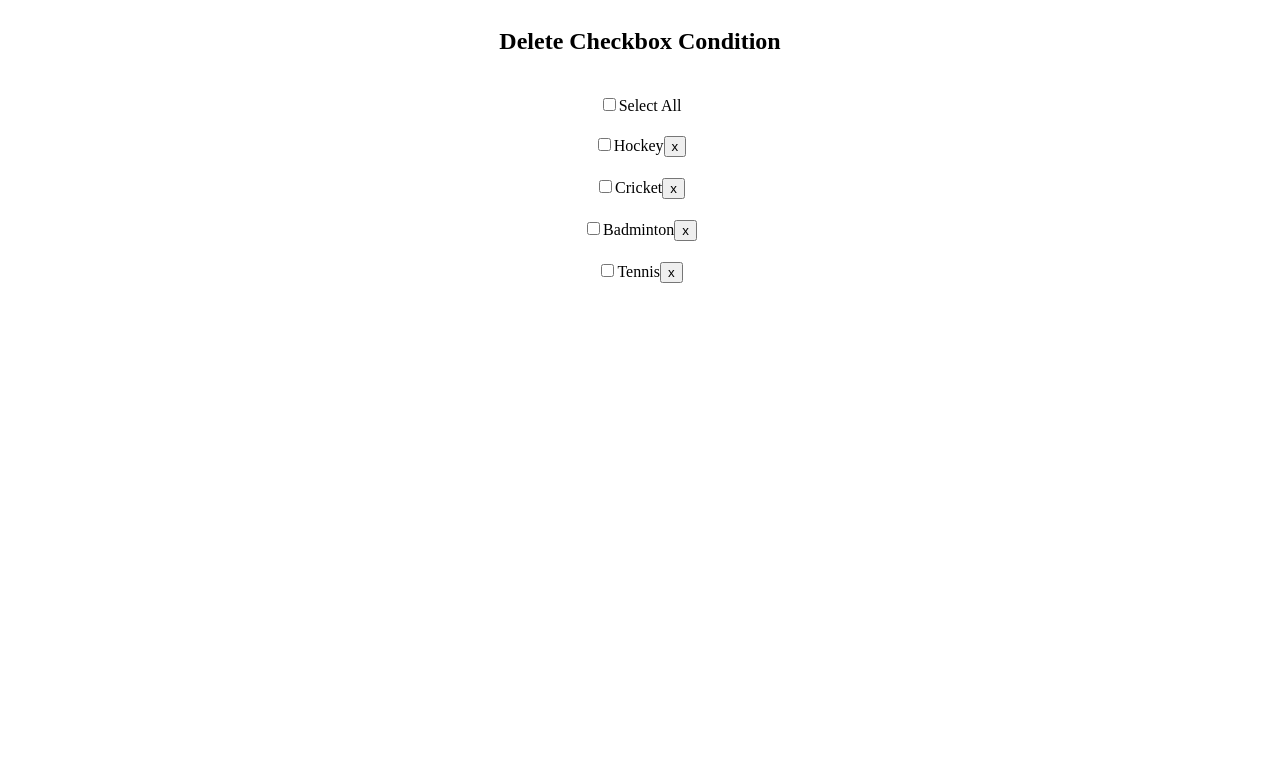
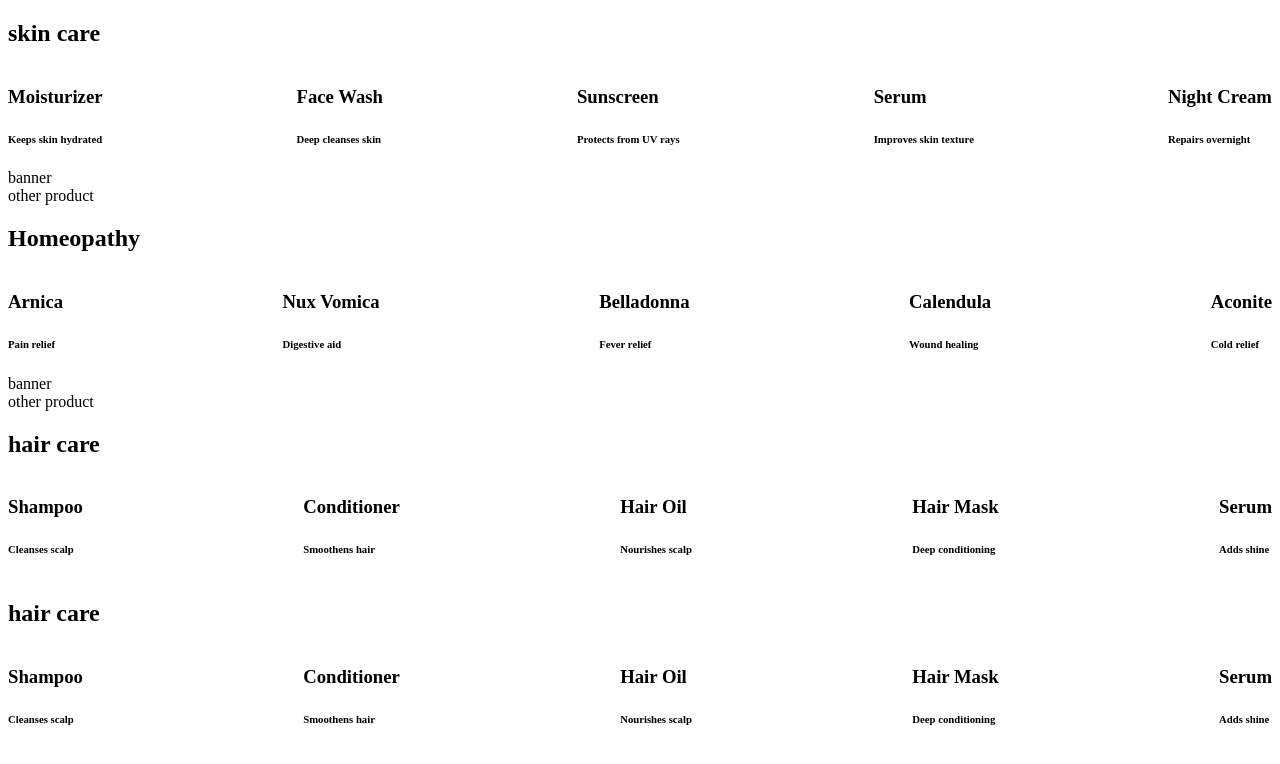
Before and after one commit to priyanka807/react-questions, a React (Create React App) app: page / in a window 1280 px wide. Shown: the top 764 px of the page. Built offline with nearby package versions, Linux system fonts and the light colour scheme.

Commit message:
add props concept

```diff
--- a/src/App.js
+++ b/src/App.js
@@ -24,9 +24,14 @@ import ParentComponent from './props/props';
 import { DarkModeContext } from './darkModeUsingUseContext/context';
 import DarkModeUsingUseContext from './darkModeUsingUseContext/darkModeUsingUseContext';
 import SwapListCheckboxCondition from './swapListCheckboxCondition/swapListCheckboxCondition';
-
+import Slider from './slider/slider';
+import { products } from './utlis/products';
 
 function App() {
+  const skinCareProducts = products.filter((data)=>data.category==="skin care")
+  const homeopathyProducts = products.filter((data)=>data.category==="Homeopathy")
+  const hairCareProducts = products.filter((data)=>data.category==="hair care")
+console.log(hairCareProducts,'homeopathyProducts hair care')
   return (
     <>
    {/* <Startresetpause/>
@@ -40,7 +45,7 @@ function App() {
 {/* <Cleanupfunction/> */}
 {/* <Products/> */}
 {/* <Parent/> */}
-<DeleteCheckboxCondition/>
+{/* <DeleteCheckboxCondition/> */}
 {/* <SwapList/> */}
 {/* <SelectfavourteGameAndMovie/> */}
 {/* <Infintiveballer/>
@@ -56,6 +61,18 @@ function App() {
 {/* <DarkModeUsingUseContext/> */}
 {/* <SwapList/>
 <SwapListCheckboxCondition/> */}
+{/* {products.map((data)=>(
+  <Slider  title={data.category} data={data.data}/>
+))} */}
+
+<Slider   data={skinCareProducts}/>
+<div>banner</div>
+<div>other product</div>
+<Slider   data={homeopathyProducts}/>
+<div>banner</div>
+<div>other product</div>
+<Slider   data={hairCareProducts}/>
+<Slider   data={hairCareProducts}/>
   </>
   );
 }
--- /dev/null
+++ b/src/slider/slider.jsx
@@ -0,0 +1,37 @@
+
+import React from 'react'
+
+const Slider = ({data}) => {
+    // console.log(title,'title')
+    console.log(data,'data')
+  return (
+    <>
+    {data.map((data,index)=>(
+<div key={index}>
+<h2>{data.category}</h2>
+<div style={{display:'flex',justifyContent:'space-between',alignItems:'center',flexWrap:'wrap',gap:'30px'}}>
+{data.data.map((detail)=>(
+  <div  >
+      <h3>{detail.title}</h3>
+      <h6>{detail.des}</h6>
+  </div>
+
+))}
+</div>
+
+
+</div>
+
+    ))}
+    </>
+//     <div>{title}
+//     <div style={{display:'flex',justifyContent:'center',alignItems:'center',flexWrap:'wrap',gap:'30px'}}>
+//     {data.map((item)=>(
+// <div ><h2>{item.title}</h2><h2>{item.des}</h2></div>
+//     ))}
+//     </div>
+//     </div>
+  )
+}
+
+export default Slider
--- /dev/null
+++ b/src/utlis/products.js
@@ -0,0 +1,44 @@
+
+
+export const products = [
+    {
+      category: "skin care",
+      data: [
+        { title: "Moisturizer", des: "Keeps skin hydrated", count: "1" },
+        { title: "Face Wash", des: "Deep cleanses skin", count: "1" },
+        { title: "Sunscreen", des: "Protects from UV rays", count: "1" },
+        { title: "Serum", des: "Improves skin texture", count: "1" },
+        { title: "Night Cream", des: "Repairs overnight", count: "1" }
+      ]
+    },
+    {
+      category: "hair care",
+      data: [
+        { title: "Shampoo", des: "Cleanses scalp", count: "1" },
+        { title: "Conditioner", des: "Smoothens hair", count: "1" },
+        { title: "Hair Oil", des: "Nourishes scalp", count: "1" },
+        { title: "Hair Mask", des: "Deep conditioning", count: "1" },
+        { title: "Serum", des: "Adds shine", count: "1" }
+      ]
+    },
+    {
+      category: "Homeopathy",
+      data: [
+        { title: "Arnica", des: "Pain relief", count: "1" },
+        { title: "Nux Vomica", des: "Digestive aid", count: "1" },
+        { title: "Belladonna", des: "Fever relief", count: "1" },
+        { title: "Calendula", des: "Wound healing", count: "1" },
+        { title: "Aconite", des: "Cold relief", count: "1" }
+      ]
+    },
+    {
+      category: "Healthcare Devices",
+      data: [
+        { title: "Blood Pressure Monitor", des: "Tracks BP levels", count: "1" },
+        { title: "Glucometer", des: "Monitors blood sugar", count: "1" },
+        { title: "Thermometer", des: "Measures body temperature", count: "1" },
+        { title: "Oximeter", des: "Checks oxygen levels", count: "1" },
+        { title: "Weighing Scale", des: "Measures body weight", count: "1" }
+      ]
+    }
+  ];
```
